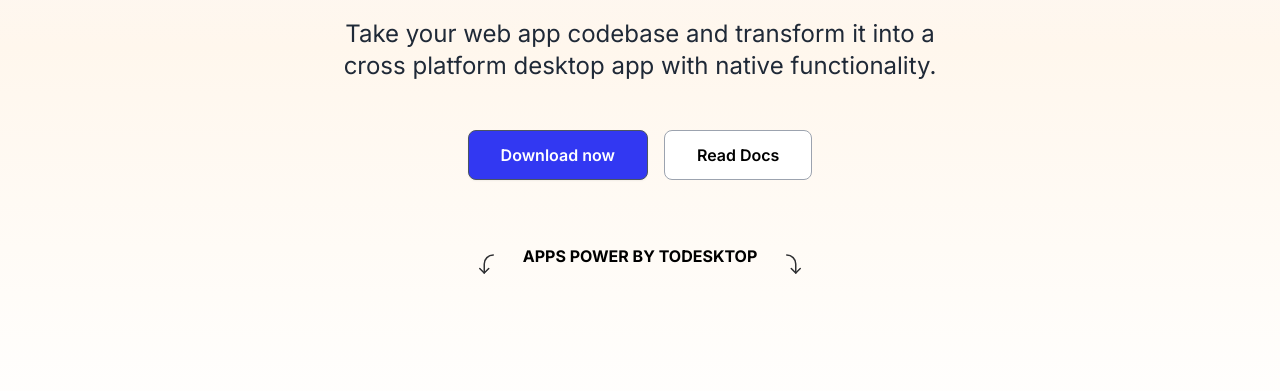
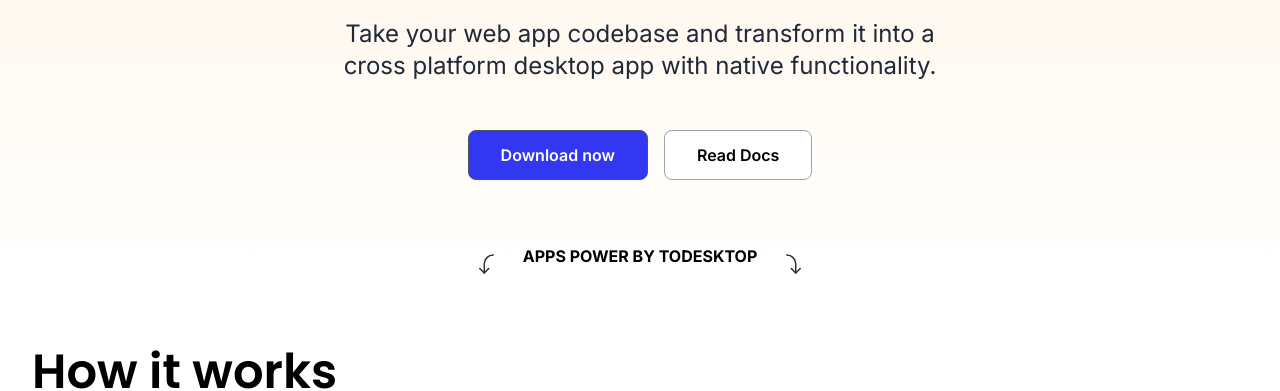
Before and after one commit to ashuutosh1/tailwind-practice-site, a website: page index.html in a window 1280 px wide. Shown: the part 416-807 px from the top of the page. Drawn offline with Linux system fonts and the light colour scheme.

Commit message:
Update index.html

```diff
--- a/index.html
+++ b/index.html
@@ -76,7 +76,7 @@
 
 
     <!-- hero section  -->
-    <div id="hero" class="min-h-screen bg-gradient-to-b from-purple-50 via-orange-50 to-transparent">
+    <div id="hero" class=" bg-gradient-to-b from-purple-50 via-orange-50 to-transparent">
 
       <div id="hero-container"
         class="max-w-4xl mx-auto px-6 pt-6 pb-16 flex flex-col sm:items-center sm:text-center sm:pt-12 sm:max-w-2xl">
```
